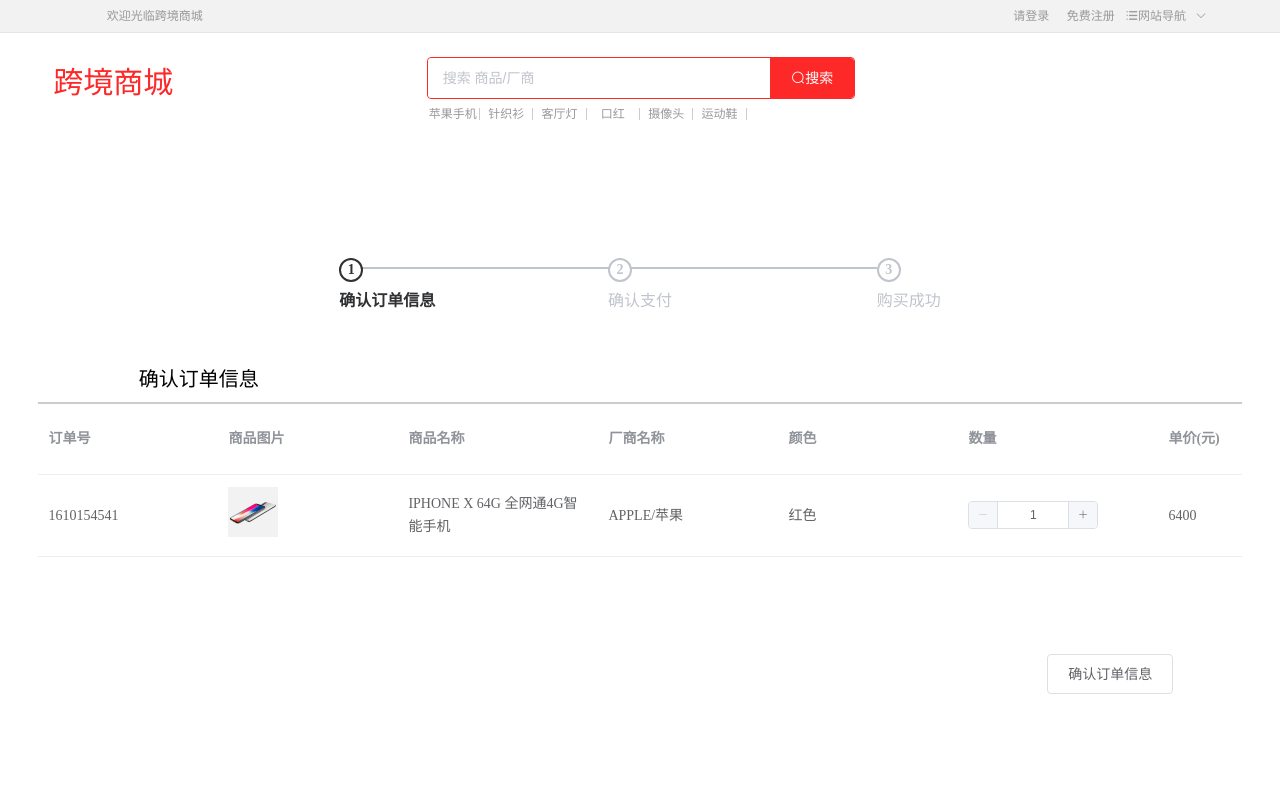
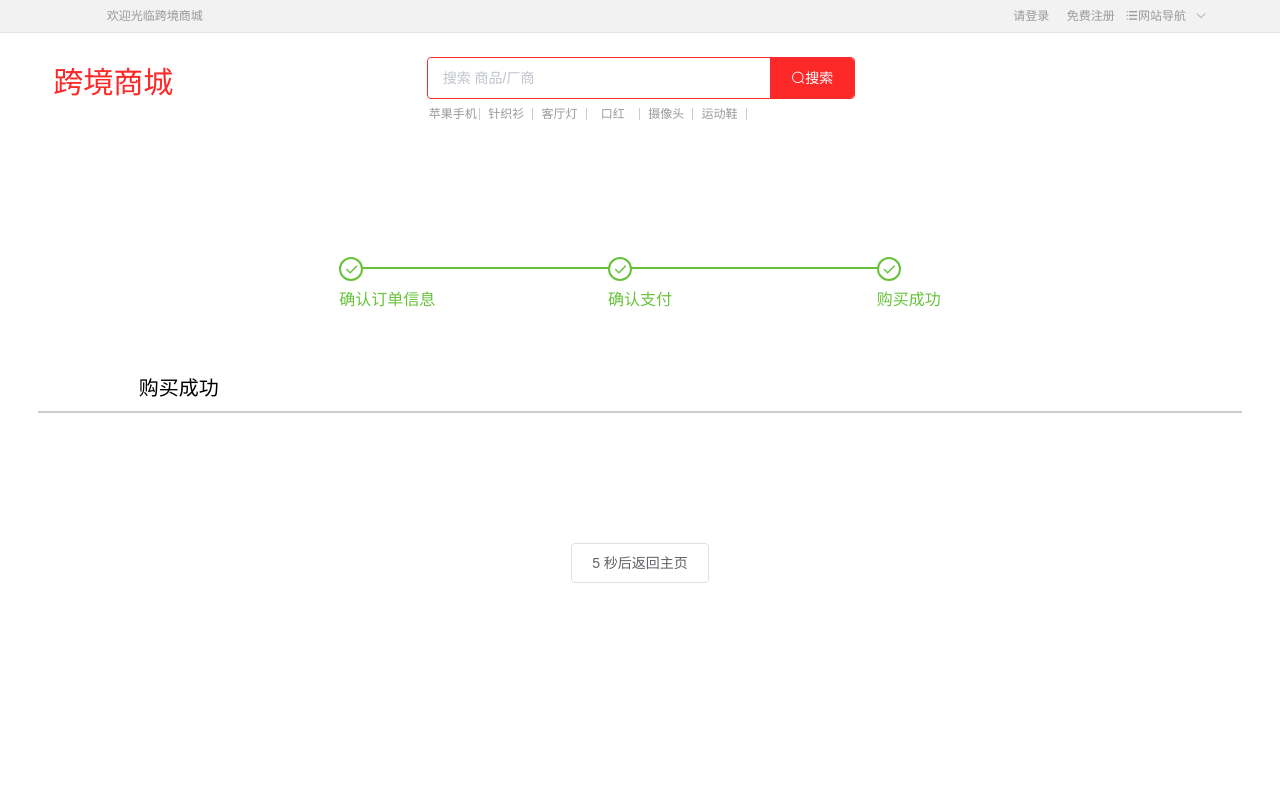
Before and after one commit to Shaun-Zhang0/mbc_mall, a Vue app: page /mall/order in a window 1280 px wide. Shown: the top 800 px of the page. Built offline with nearby package versions, Linux system fonts and the light colour scheme.

Commit message:
Update order.vue

```diff
--- a/src/components/mall/buy/order.vue
+++ b/src/components/mall/buy/order.vue
@@ -21,7 +21,8 @@
                         </el-steps>
                     </el-col>
                 </el-row>
-                <el-row v-show="active == 0" style="height:300px;margin-top:10px;">
+                <el-row v-show="active == 0 || active == 1">
+                    <el-row style="height:300px;margin-top:10px;">
                         <el-row style="font-size:2.5vh;height:50px;line-height:50px;margin: 0% 3% 0%;border-bottom:2px solid #ccc;">
                             <el-col :span="12" :offset="2">
                                 <span>确认订单信息 </span>
@@ -63,30 +64,74 @@
                                 </el-table>
                             </el-row>
                         </el-row>
-
                     </el-row>
-                <el-row v-show="active == 1" style="height:300px;margin-top:10px;">
+                    <el-row style="text-align:right;">
+                        <el-col :span="20" :offset="2">
+                            <el-button @click="confirmOrder">确认订单信息</el-button>
+                            <!-- <el-button v-show="active == 1" @click="confirmOrder">支付</el-button> -->
+                        </el-col>
+                    </el-row>
+                </el-row>
+                <el-row v-show="active == 2">
+                    <el-row style="height:300px;margin-top:10px;">
                         <el-row style="font-size:2.5vh;height:50px;line-height:50px;margin: 0% 3% 0%;border-bottom:2px solid #ccc;">
                             <el-col :span="12" :offset="2">
-                            <span>确认支付</span>
+                                <span>确认支付 </span>
                             </el-col>
                         </el-row>
                         <el-row>
-                        <el-row class="order_info" style="height:150px;margin:0% 3% 0%;border-bottom: 2px solid #ccc;">
-
-                        </el-row>
+                            <el-col :span="24" style="text-align:center;height:300px;line-height:300px;">
+                                <span style="font-size:50px;" :style="{color:status}" :class="payment_icon"></span>
+                                <span :style="{color:status}">{{paystatus}}</span>
+                            </el-col>
+                            <el-col :span="12"></el-col>
                         </el-row>
 
                     </el-row>
 
-                <el-row style="text-align:right;">
-                    <el-col :span="20" :offset="2">
-                        <el-button @click="active++">确认订单信息</el-button>
+                </el-row>
+                <el-row v-show="active == 3">
+                    <el-row style="height:300px;margin-top:10px;">
+                        <el-row style="font-size:2.5vh;height:50px;line-height:50px;margin: 0% 3% 0%;border-bottom:2px solid #ccc;">
+                            <el-col :span="12" :offset="2">
+                                <span>购买成功 </span>
+                            </el-col>
+                        </el-row>
+                        <el-row>
+                            <el-col :span="24" style="text-align:center;height:300px;line-height:300px;">
+                                <span><el-button>{{totalTime}} 秒后返回主页</el-button></span>
+                            </el-col>
+                            <el-col :span="12"></el-col>
+                        </el-row>
+
+                    </el-row>
+
+                </el-row>
+            </el-row>
+            <el-dialog title="订单支付" :visible.sync="dialogpayment" width="350px">
+                <el-row>
+                    <el-form label-width="90px">
+                        <el-form-item label="订单号：">
+                            {{order_data[0].order_num}}
+                        </el-form-item>
+                        <el-form-item label="订单金额：">
+                            {{order_data[0].order_price}} 元
+                        </el-form-item>
+                        <el-form-item label="创建时间：">
+                            {{order_data[0].order_createtime}}
+                        </el-form-item>
+
+                    </el-form>
+                </el-row>
+                <el-row>
+
+                    <el-col :span="24">
+                        <el-button style="width:100%;" type="primary" @click="payment">确 定 支 付</el-button>
                     </el-col>
 
                 </el-row>
 
-            </el-row>
+            </el-dialog>
         </div>
         <index-footer></index-footer>
     </div>
@@ -131,27 +176,52 @@ export default {
       var total_price = num * price;
       this.order_data[0].order_price = total_price;
     }
-
-    //   console.log(this.order_data[0].product_num);
   },
   data() {
     return {
-      active: 0,
-
+      active: 3,
+      totalTime: 5,
+      paystatus: "正在支付中",
+      payment_icon: "el-icon-loading",
+      dialogpayment: false,
+      status: "black",
       order_data: [
         {
           order_num: "1610154541",
+          order_createtime: "2019-12-06 12:00:59",
           product_name: "IPHONE X 64G 全网通4G智能手机",
           product_brand: "APPLE/苹果",
           product_num: 1,
           product_price: 6400,
           product_color: "红色",
           order_price: 6400,
-          img_url: require("./../../../../public/img/product3.jpg"),
-          address: "上海市普陀区金沙江路 1518 弄"
+          img_url: require("./../../../../public/img/product3.jpg")
         }
       ]
     };
+  },
+  methods: {
+    confirmOrder() {
+      this.active = 1;
+      this.dialogpayment = true;
+    },
+    payment() {
+      this.active = 2;
+      this.dialogpayment = false;
+      setTimeout(() => {
+        this.paystatus = "支付完成";
+        this.payment_icon = "el-icon-check";
+        this.status = "#67c23a";
+        this.active = 3;
+      }, 3000);
+    },
+    countDown() {
+    let clock = window.setInterval(() => {
+      this.total--
+      this.content = this.total + 's后重新发送'
+    },1000)
+  }
+
   }
 };
 </script>
```
Lines whose indentation alone changed are shown as unchanged.
